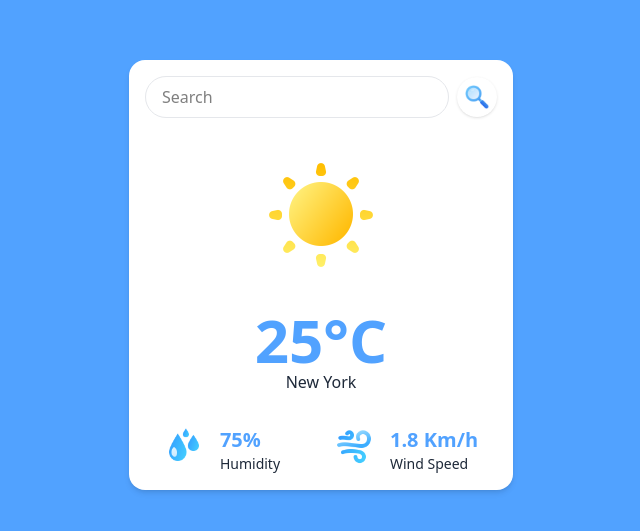
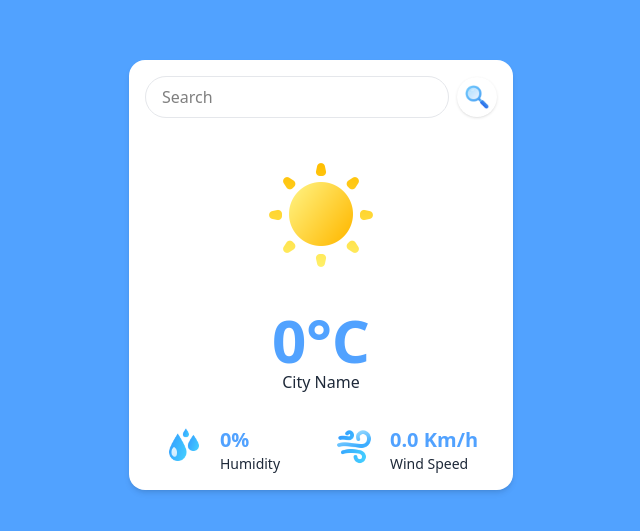
Before and after one commit to theekshana-nirmal/react-weather-app, a React (Vite) app: page / in a window 1280 px wide. Shown: the part 125-656 px from the top of the page, without its empty margins (319-959 px from the left). Built offline with nearby package versions, Linux system fonts and the light colour scheme.

Commit message:
Implement weather data fetching and display in Weather component

```diff
--- a/src/components/Weather.jsx
+++ b/src/components/Weather.jsx
@@ -1,4 +1,4 @@
-import React from "react";
+import React, { useState } from "react";
 import "./Weather.css";
 import search_icon from "./../assets/search.png";
 import clear_icon from "./../assets/clear.png";
@@ -10,29 +10,89 @@ import humidity_icon from "./../assets/humidity.png";
 import drizzle_icon from "./../assets/drizzle.png";
 
 const Weather = () => {
+  const [weatherData, setWeatherData] = useState(false);
+  const [city, setCity] = useState("");
+
+  const getCityName = (e) => {
+    setCity(e.target.value);
+  };
+
+  const allIcons = {
+    "01d": clear_icon,
+    "02d": cloud_icon,
+    "03d": cloud_icon,
+    "04d": cloud_icon,
+    "09d": drizzle_icon,
+    "10d": rain_icon,
+    "11d": wind_icon,
+    "13d": snow_icon,
+    "50d": drizzle_icon,
+    "01n": clear_icon,
+    "02n": cloud_icon,
+    "03n": cloud_icon,
+    "04n": cloud_icon,
+    "09n": drizzle_icon,
+    "10n": rain_icon,
+    "11n": wind_icon,
+    "13n": snow_icon,
+    "50n": drizzle_icon,
+  };
+  const getWeatherData = async (city_name) => {
+    try {
+      const URL = `https://api.openweathermap.org/data/2.5/weather?q=${city_name}&appid=${
+        import.meta.env.VITE_WEATHER_API_KEY
+      }&units=metric`;
+
+      const response = await fetch(URL);
+      const data = await response.json();
+
+
+      console.log(data)
+      // Save Data to variables
+      setWeatherData({
+        city: data.name,
+        temperature: data.main.temp,
+        humidity: data.main.humidity,
+        wind: data.wind.speed,
+        icon: allIcons[data.weather[0].icon],
+      });
+    } catch (error) {}
+  };
   return (
     <div className="weather">
       <div className="search-bar">
-        <input type="text" placeholder="Search" />
-        <img src={search_icon} alt="" />
+        <input type="text" placeholder="Search" onChange={getCityName} />
+        <img src={search_icon} alt="" onClick={() => getWeatherData(city)} />
       </div>
-      <img src={clear_icon} alt="" className="weather-icon" />
+      <img
+        src={weatherData ? weatherData.icon : clear_icon}
+        alt=""
+        className="weather-icon"
+      />
       <div className="location-data">
-        <p className="temperature">25°C</p>
-        <p className="location">New York</p>
+        <p className="temperature">
+          {weatherData ? Math.round(weatherData.temperature) + "°C" : "0°C"}
+        </p>
+        <p className="location">
+          {weatherData ? weatherData.city : "City Name"}
+        </p>
       </div>
       <div className="weather-data">
         <div className="col">
           <img src={humidity_icon} alt="" />
           <div>
-            <p>75%</p>
+            <p>{weatherData ? weatherData.humidity + "%" : "0%"}</p>
             <span>Humidity</span>
           </div>
         </div>
         <div className="col">
           <img src={wind_icon} alt="" />
           <div>
-            <p>1.8 Km/h</p>
+            <p>
+              {weatherData
+                ? Math.round(weatherData.wind * 10) / 10 + " Km/h"
+                : "0.0 Km/h"}
+            </p>
             <span>Wind Speed</span>
           </div>
         </div>
```
